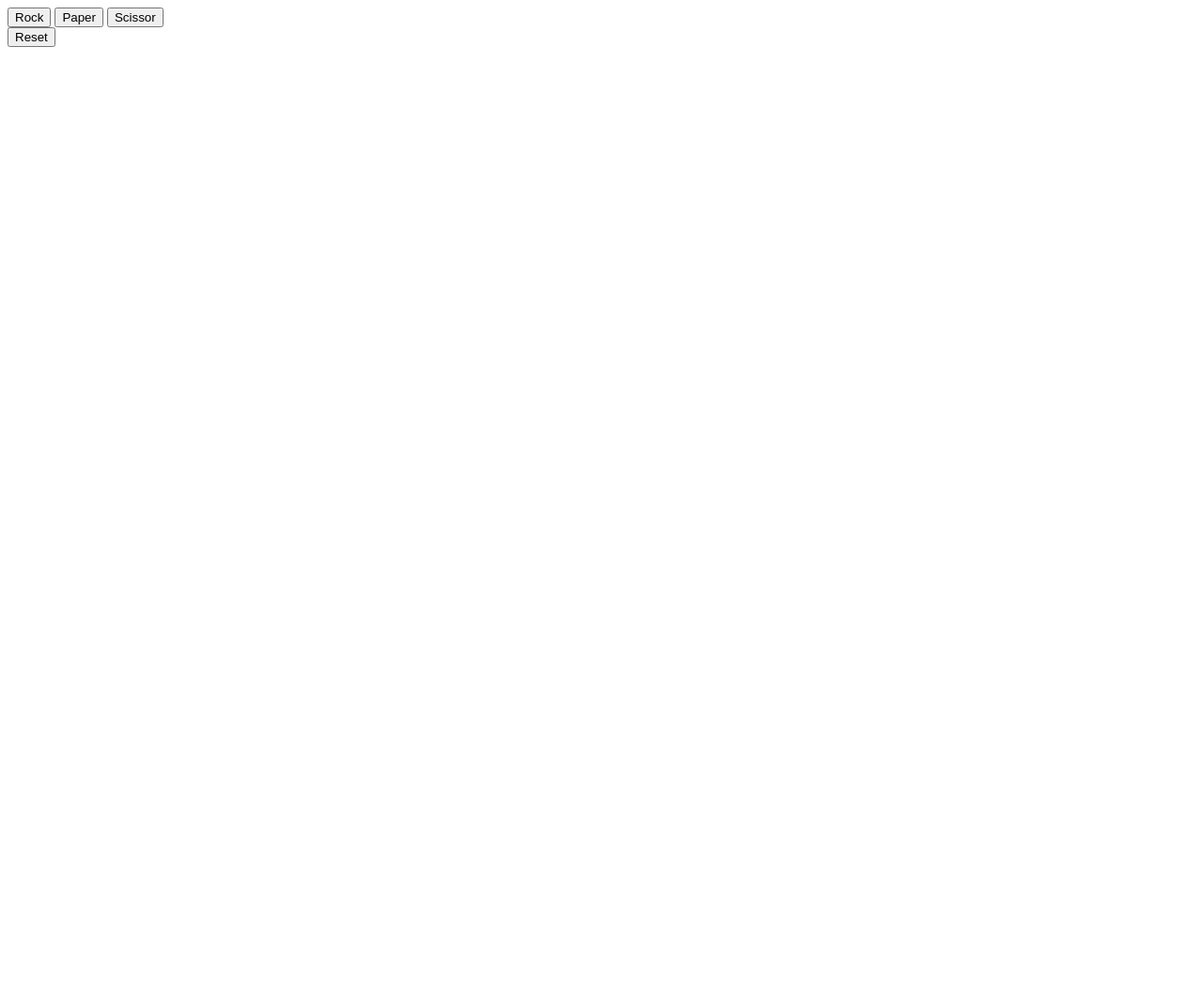
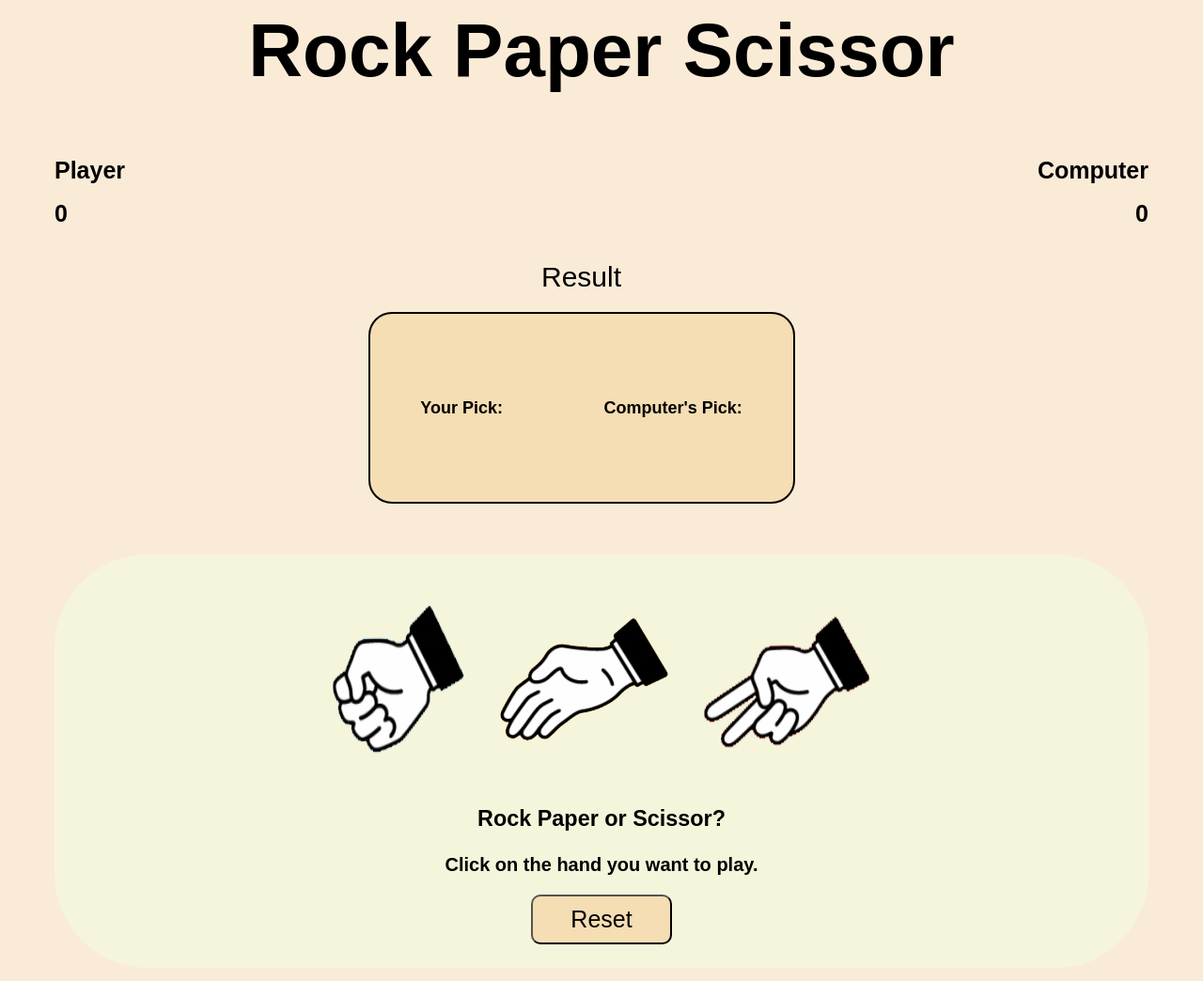
Before and after one commit to kcbrmafrer14/jstest, a plain HTML site: page index.html in a window 1280 px wide. Shown: the whole page at 94% size. Before the commit the page ends 800 px from the top, so only its background shows below. Drawn offline with Linux system fonts and the light colour scheme.

Commit message:
Create prettier UI

```diff
--- a/index.html
+++ b/index.html
@@ -4,18 +4,62 @@
     <meta charset="UTF-8">
     <meta http-equiv="X-UA-Compatible" content="IE=edge">
     <meta name="viewport" content="width=device-width, initial-scale=1.0">
-    <title>Document</title>
+    <title>Rock Paper Scissor</title>
+    <link rel="stylesheet" href="styles.css">
+    <script src="script.js" defer></script>
 </head>
 <body>
+    <header>Rock Paper Scissor</header>
+    <div class="main">
+        <div class="one">
+            <div class="player">
+                <h1>Player</h1>
+                <div id="scorePlayer">0</div>
+            </div>
 
-    <button id="rock">Rock</button>
-    <button id="paper">Paper</button>
-    <button id="scissor">Scissor</button>
+            <div class="battleground">
+                <div id="result">
+                    Result
+                </div>
 
-    <div id="result"></div>
-    <div id="score"></div>
+                <div class="arena">
+                    <div class="arenaContainer">
+                        <h1>Your Pick:</h1>
+                        <img id="playerChoice">
+                    </div>
 
-    <button id="reset">Reset</button>
+                    <div class="arenaContainer">
+                        <h1>Computer's Pick:</h1>
+                        <img id="computerChoice">
+                    </div>
+                </div>
+            </div>
 
-    <script src="script.js"></script>
+            <div class="computer">
+                <h1>Computer</h1>
+                <div id="scoreComputer">0</div>
+            </div>
+        </div>
+
+        <div class="choiceContainer">
+            <div class="choices">
+                <img src="./images/rock.png" id="rock">
+                <img src="./images/paper.png" id="paper">
+                <img src="./images/scissor.png" id="scissor">
+            </div>
+
+            <div class="info">
+                <h3>Rock Paper or Scissor?</h3>
+                <p>Click on the hand you want to play. </p>
+            </div>
+
+            <button id="reset">Reset</button>
+        </div>
+
+    </div>
+
+    <footer>
+
+    </footer>
+
 </html>
--- a/script.js
+++ b/script.js
@@ -23,7 +23,8 @@ function playRound(playerSelection, computerSelection) {
         playerScore++;
     }
 
-    score.textContent = `You: ${playerScore} Computer: ${computerScore}`;
+    scorePlayer.textContent = playerScore;
+    scoreComputer.textContent = computerScore;
     winner();
 }
 
@@ -36,28 +37,81 @@ function getComputerChoice() {
 
 function winner() {
     if (playerScore >= 5 && playerScore >= computerScore) {
-        score.textContent = "Wow! You beat a bot. Press Reset";
+        result.textContent = "Wow! You beat a bot. Press Reset";
+        scorePlayer.textContent = 0;
+        scoreComputer.textContent = 0;
+        result.style.color = "red";
     }
     else if (computerScore >= 5 && computerScore >= playerScore) {
-        score.textContent = "Wow! You lost to a bot. Press Reset";
+        result.textContent = "Wow! You lost to a bot. Press Reset";
+        scorePlayer.textContent = 0;
+        scoreComputer.textContent = 0;
+        result.style.color = "red";
     }
-    return winner();
+    return;
 }
 
 const rock = document.querySelector("#rock");
 const paper = document.querySelector("#paper");
 const scissor = document.querySelector("#scissor");
 const result = document.querySelector('#result');
-const score = document.querySelector('#score');
+const scorePlayer = document.querySelector('#scorePlayer');
+const scoreComputer = document.querySelector('#scoreComputer');
 const reset = document.querySelector('#reset');
+const playerChoice = document.querySelector('#playerChoice');
+const computerChoice = document.querySelector('#computerChoice');
+
+
 let playerScore = 0;
 let computerScore = 0;
 
-rock.addEventListener('click', () => {playRound("rock", getComputerChoice())});
-paper.addEventListener('click', () => {playRound("paper", getComputerChoice())});
-scissor.addEventListener('click', () => {playRound("scissor", getComputerChoice())});
+rock.addEventListener('click', () => {
+    let computer = getComputerChoice();
+    playRound("rock", computer);
+    toField("rock", computer);
+});
+paper.addEventListener('click', () => {
+    let computer = getComputerChoice();
+    playRound("paper", computer);
+    toField("paper", computer);
+});
+scissor.addEventListener('click', () => {
+    let computer = getComputerChoice();
+    playRound("scissor", computer);
+    toField("scissor", computer);
+});
+
 reset.addEventListener('click', () => {
-    playerScore = 0;
-    computerScore = 0;
-    score.textContent = `You: ${playerScore} Computer: ${computerScore}`;
-})
+    scorePlayer.textContent = 0;
+    scoreComputer.textContent = 0;
+});
+
+
+function toField(playerSelection, computerSelection) {
+    console.log(playerSelection + " vs " + computerSelection);
+
+
+    if (playerSelection == "rock") {
+        playerChoice.setAttribute("src","./images/rock.png");
+    }
+    else if (playerSelection == "paper"){
+        playerChoice.setAttribute("src","./images/paper.png");
+    }
+    else {
+        playerChoice.setAttribute("src","./images/scissor.png");
+    }
+    playerChoice.style.cssText = "height: 100px;width: 100px;object-fit: contain;border: 1px solid white;border-radius: 25px;background-color: wheat;"
+
+
+
+    if (computerSelection == "rock") {
+        computerChoice.setAttribute("src","./images/rock.png");
+    }
+    else if (computerSelection == "paper"){
+        computerChoice.setAttribute("src","./images/paper.png");
+    }
+    else {
+        computerChoice.setAttribute("src","./images/scissor.png");
+    }
+    computerChoice.style.cssText = "height: 100px;width: 100px;object-fit: contain;border: 1px solid white;border-radius: 25px;background-color: wheat;"
+}
--- /dev/null
+++ b/styles.css
@@ -0,0 +1,120 @@
+* {
+    font-family: Arial, Helvetica, sans-serif;
+}
+body {
+    background-color: antiquewhite;
+    /* border: 1px solid black; */
+    box-sizing: border-box;
+}
+
+header {
+    text-align: center;
+    font-size: 80px;
+    font-weight: bold;
+}
+
+.main {
+    display: grid;
+    grid-template-rows: 1fr 1fr 0.5fr;
+    padding: 50px;
+}
+
+/* for the player you win computer part */
+.main > div:first-of-type {
+    display: flex;
+    justify-content: space-between;
+}
+
+.battleground {
+    align-self: center;
+}
+
+.player > h1, .computer > h1 {
+    font-size: 25px;
+    font-weight: bold;
+}
+
+#result {
+    font-size: 30px;
+    font-weight: 400;
+}
+
+.computer > div {
+    text-align: right;
+    font-size: 25px;
+    font-weight: bold;
+}
+
+.player > div {
+    font-size: 25px;
+    font-weight: bold;
+}
+
+.one {
+    margin-bottom: -75px;
+}
+.arena {
+    border: 2px solid black;
+    width: 450px;
+    height: 200px;
+    background-color: wheat;
+    border-radius: 25px;
+    display: flex;
+    justify-content: space-around;
+    align-items: center;
+    margin-top: 20px;
+}
+
+.arena > div {
+    display: flex;
+    flex-direction: column;
+    justify-content: center;
+    align-items: center;
+}
+
+.arenaContainer > h1 {
+    justify-self: flex-end;
+    font-size: 18px;
+}
+
+#result {
+    text-align: center;
+}
+/* for rock paper scissor graphic */
+choices > img {
+    height: 200px;
+    width: 200px;
+    object-fit: contain;
+    border: 1px white solid;
+    border-radius: 25px;
+}
+
+.choiceContainer {
+    display: flex;
+    flex-direction: column;
+    justify-content: center;
+    align-items: center;
+    padding: 25px 0;
+    background-color: beige;
+    border-radius: 100px;
+}
+
+.info {
+    font-size: 20px;
+    font-weight: bold;
+    text-align: center;
+}
+
+.choices {
+    display: flex;
+    gap: 20px;
+    padding: 20px;
+}
+
+#reset {
+    width: 150px;
+    padding: 10px;
+    background-color: wheat;
+    border-radius: 10px;
+    font-size: 25px;
+}
```
Also changed, not shown: images/paper.png (added), images/rock.png (added), images/scissor.png (added).
